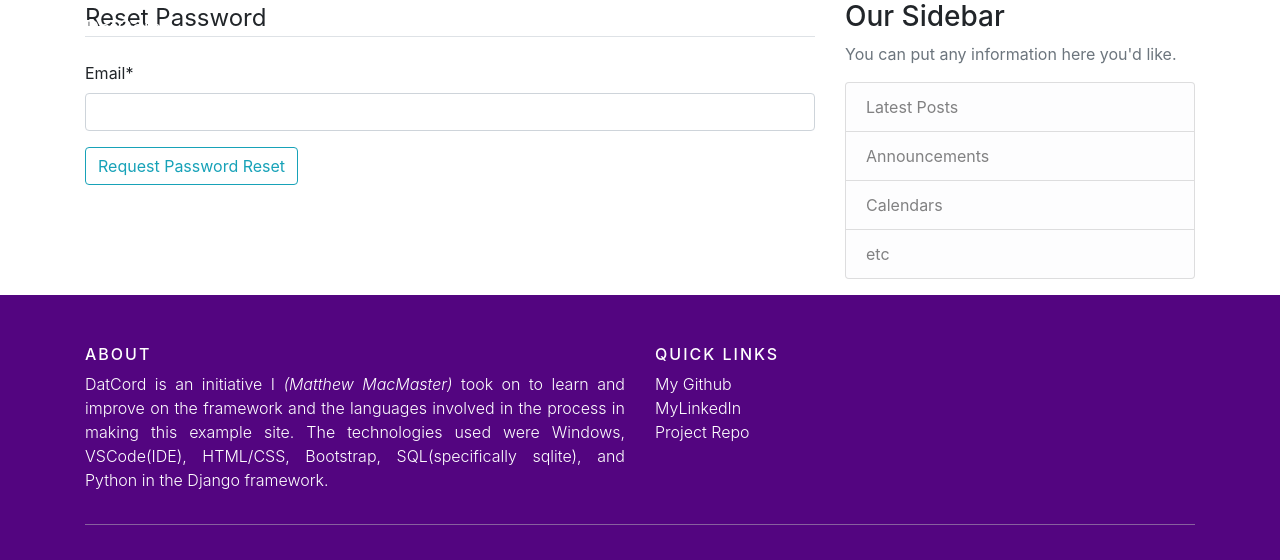
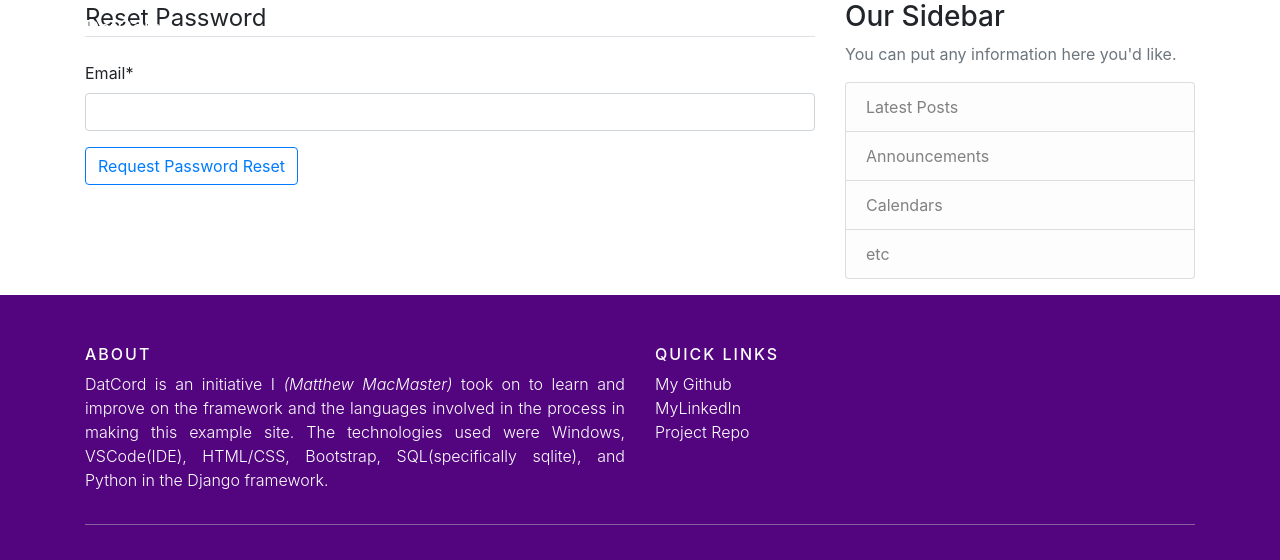
Before and after one commit to MattMacMaster/DjangoBlogSite, a Django app: page /password-reset/ in a window 1280 px wide. Shown: the top 560 px of the page. Run offline with Django 3.2, Linux system fonts and the light colour scheme; some libraries are stand-ins or nearby versions.

Commit message:
Some Style fixes

```diff
--- a/users/templates/users/password_reset.html
+++ b/users/templates/users/password_reset.html
@@ -10,7 +10,7 @@
             </legend>
             {{ form|crispy }}
             <div class="form-group">
-                <button class="btn btn-outline-info" type="submit">
+                <button class="btn btn-outline-primary" type="submit">
                     Request Password Reset
                 </button>
             </div>
--- a/users/templates/users/password_reset_confirm.html
+++ b/users/templates/users/password_reset_confirm.html
@@ -10,7 +10,7 @@
             </legend>
             {{ form|crispy }}
             <div class="form-group">
-                <button class="btn btn-outline-info" type="submit">
+                <button class="btn btn-outline-primary" type="submit">
                     Reset Password
                 </button>
             </div>
```
